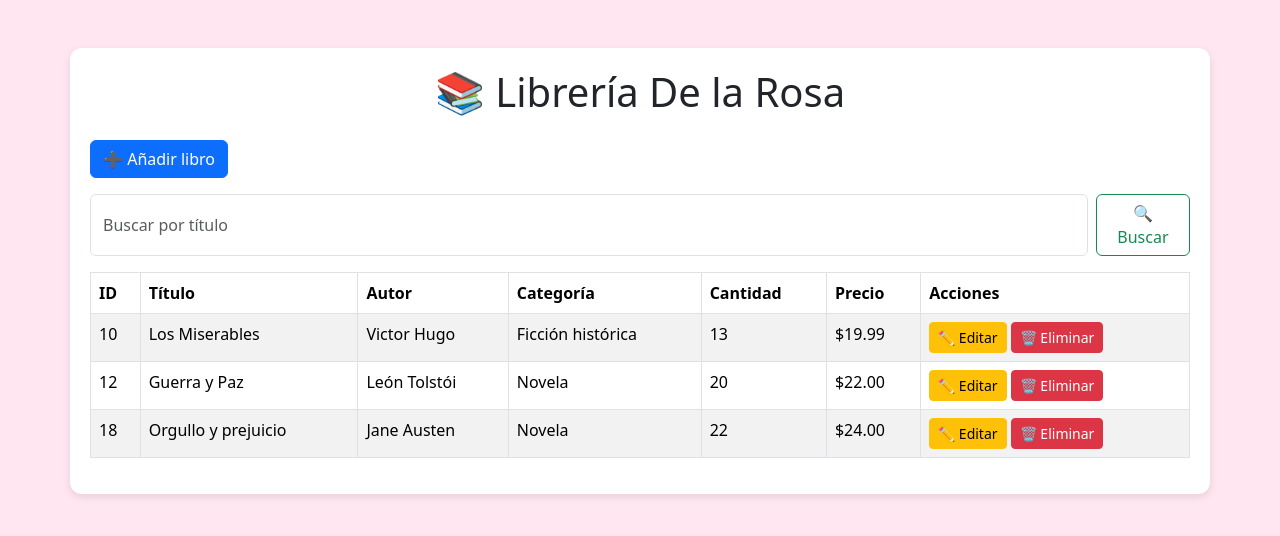
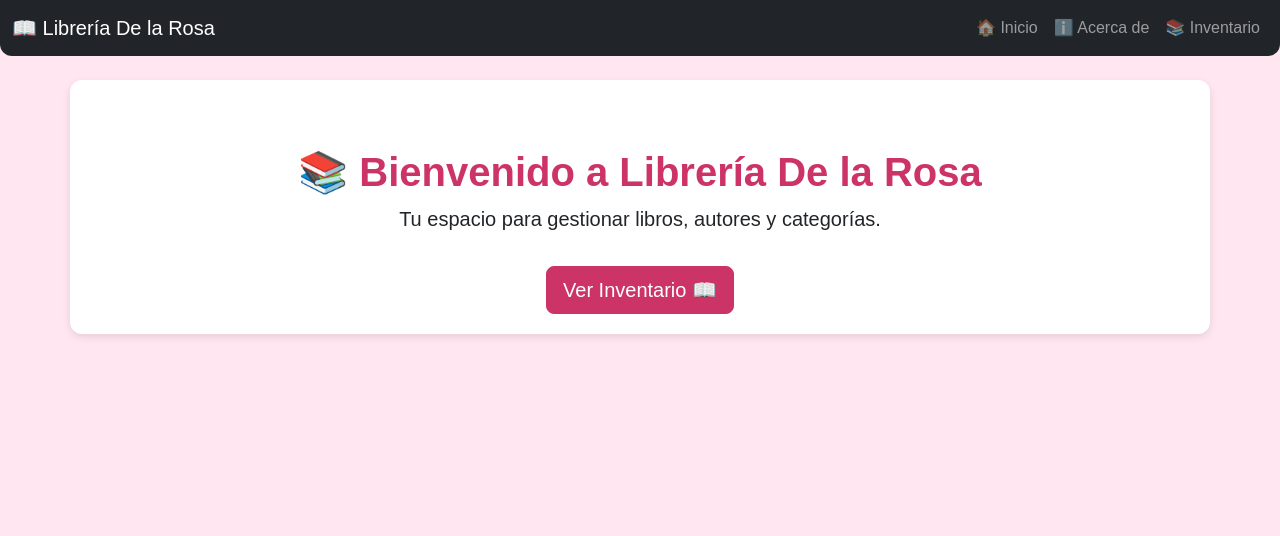
Before and after one commit to iscarv/UEA.-Proyecto-Desarrollo-de-aplicaciones-web.-Paralelo-B, a Flask app: page / in a window 1280 px wide. Shown: the top 536 px of the page. Run offline with Flask 3, Linux system fonts and the light colour scheme.

Commit message:
Tarea (Semana 11)

```diff
--- a/gestion_inventario/app.py
+++ b/gestion_inventario/app.py
@@ -17,12 +17,28 @@ inventario = Inventario(repo)                     # Carga los productos en memor
 
 
 # -----------------------------
-# Ruta principal: listar todos los libros
+# Ruta principal (Home)
 # -----------------------------
 @app.route("/")
-def index():
-    productos = inventario.listar_todos()  # Obtener todos los libros
-    return render_template("index.html", productos=productos)  # Renderizar plantilla
+def home():
+    return render_template("home.html")
+
+
+# -----------------------------
+# Ruta "Acerca de"
+# -----------------------------
+@app.route("/about")
+def about():
+    return render_template("about.html")
+
+
+# -----------------------------
+# Ruta Inventario (lista de libros)
+# -----------------------------
+@app.route("/inventario")
+def inventario_view():
+    productos = inventario.listar_todos()
+    return render_template("index.html", productos=productos)
 
 
 # -----------------------------
@@ -30,11 +46,11 @@ def index():
 # -----------------------------
 @app.route("/search")
 def search():
-    query = request.args.get("q", "").strip()  # Obtener la cadena de búsqueda
+    query = request.args.get("q", "").strip()
     if query:
-        productos = inventario.buscar_por_nombre(query)  # Buscar libros por título
+        productos = inventario.buscar_por_nombre(query)
     else:
-        productos = inventario.listar_todos()  # Si no hay búsqueda, mostrar todos
+        productos = inventario.listar_todos()
     return render_template("index.html", productos=productos)
 
 
@@ -45,7 +61,6 @@ def search():
 def add():
     if request.method == "POST":
         try:
-            # Obtener datos del formulario
             id_ = int(request.form["id"])
             titulo = request.form["titulo"]
             autor = request.form["autor"]
@@ -53,17 +68,16 @@ def add():
             cantidad = int(request.form["cantidad"])
             precio = float(request.form["precio"])
 
-            # Crear instancia de Producto y agregar al inventario
             producto = Producto(id_, titulo, autor, categoria, cantidad, precio)
             inventario.agregar_producto(producto)
 
-            flash("Libro agregado correctamente ✅", "success")  # Mensaje de éxito
-            return redirect(url_for("index"))
+            flash("Libro agregado correctamente ✅", "success")
+            return redirect(url_for("inventario_view"))
 
         except Exception as e:
-            flash(str(e), "danger")  # Mostrar errores si algo falla
+            flash(str(e), "danger")
 
-    return render_template("add.html")  # Mostrar formulario si es GET
+    return render_template("add.html")
 
 
 # -----------------------------
@@ -71,35 +85,33 @@ def add():
 # -----------------------------
 @app.route("/update/<int:id_>", methods=["GET", "POST"])
 def update(id_):
-    producto = repo.obtener(id_)  # Obtener producto por ID
+    producto = repo.obtener(id_)
     if not producto:
         flash("Libro no encontrado ⚠️", "warning")
-        return redirect(url_for("index"))
+        return redirect(url_for("inventario_view"))
 
     if request.method == "POST":
         try:
-            # Actualizar datos con valores del formulario
             titulo = request.form["titulo"]
             autor = request.form["autor"]
             categoria = request.form["categoria"]
             cantidad = int(request.form["cantidad"])
             precio = float(request.form["precio"])
 
-            # Usar setters para validar y actualizar
             producto.set_titulo(titulo)
             producto.set_autor(autor)
             producto.set_categoria(categoria)
             producto.set_cantidad(cantidad)
             producto.set_precio(precio)
 
-            inventario.actualizar_producto(producto)  # Guardar cambios
+            inventario.actualizar_producto(producto)
             flash("Libro actualizado ✅", "success")
-            return redirect(url_for("index"))
+            return redirect(url_for("inventario_view"))
 
         except Exception as e:
-            flash(str(e), "danger")  # Mostrar errores
+            flash(str(e), "danger")
 
-    return render_template("update.html", producto=producto)  # Mostrar formulario con datos actuales
+    return render_template("update.html", producto=producto)
 
 
 # -----------------------------
@@ -108,16 +120,16 @@ def update(id_):
 @app.route("/delete/<int:id_>")
 def delete(id_):
     try:
-        inventario.eliminar_producto(id_)  # Eliminar del inventario
-        flash("Libro eliminado 🗑️", "success")  # Mensaje de éxito
+        inventario.eliminar_producto(id_)
+        flash("Libro eliminado 🗑️", "success")
     except Exception as e:
-        flash(str(e), "danger")  # Mostrar errores
+        flash(str(e), "danger")
 
-    return redirect(url_for("index"))  # Volver a la lista de libros
+    return redirect(url_for("inventario_view"))
 
 
 # -----------------------------
 # Ejecutar la aplicación
 # -----------------------------
 if __name__ == "__main__":
-    app.run(debug=True)  # Ejecutar servidor Flask en modo debug
+    app.run(debug=True)
--- a/gestion_inventario/static/style.css
+++ b/gestion_inventario/static/style.css
@@ -1,6 +1,9 @@
 /* Fondo general rosado muy sutil */
 body {
   background-color: #ffe6f0; /* rosado claro */
+  font-family: Arial, sans-serif;
+  margin: 0;
+  padding: 0;
 }
 
 /* Cuadro principal del inventario */
@@ -10,3 +13,45 @@ body {
   padding: 20px;
   box-shadow: 0px 3px 8px rgba(0,0,0,0.1);
 }
+
+/* Estilo para los encabezados */
+h1, h2, h3 {
+  color: #cc3366; /* rosado fuerte */
+  font-weight: bold;
+}
+
+/* Botones personalizados */
+.btn-primary {
+  background-color: #cc3366;
+  border-color: #cc3366;
+}
+
+.btn-primary:hover {
+  background-color: #b32d59;
+  border-color: #b32d59;
+}
+
+.btn-outline-success {
+  color: #cc3366;
+  border-color: #cc3366;
+}
+
+.btn-outline-success:hover {
+  background-color: #cc3366;
+  color: #fff;
+}
+
+/* Navbar */
+.navbar {
+  border-radius: 0 0 12px 12px;
+}
+
+/* Tablas */
+.table th {
+  background-color: #ffccd9;
+}
+
+.table td, .table th {
+  vertical-align: middle;
+  text-align: center;
+}
--- a/gestion_inventario/templates/base.html
+++ b/gestion_inventario/templates/base.html
@@ -1,45 +1,50 @@
-<!doctype html>
+<!DOCTYPE html>
 <html lang="es">
 <head>
-    <!-- Configuración de codificación -->
-    <meta charset="utf-8">
-
-    <!-- Título que aparece en la pestaña del navegador -->
+  <meta charset="UTF-8">
+  <meta name="viewport" content="width=device-width, initial-scale=1.0">
   <title>Librería De la Rosa</title>
 
-    <!-- Importación de Bootstrap (estilos prediseñados) -->
-    <link href="https://cdn.jsdelivr.net/npm/bootstrap@5.3.3/dist/css/bootstrap.min.css" rel="stylesheet">
+  <!-- Bootstrap CSS -->
+  <link href="https://cdn.jsdelivr.net/npm/bootstrap@5.3.0/dist/css/bootstrap.min.css" rel="stylesheet">
 
-    <!-- Enlace al archivo CSS personalizado ubicado en /static/style.css -->
+  <!-- CSS personalizado -->
+  <!-- Se cambia la ruta a style.css directamente en static -->
   <link rel="stylesheet" href="{{ url_for('static', filename='style.css') }}">
 </head>
+<body>
 
-  <body>
-    <!-- Contenedor principal con margen vertical -->
-    <div class="container my-5">
+  <!-- Navbar -->
+  <nav class="navbar navbar-expand-lg navbar-dark bg-dark mb-4">
+    <div class="container-fluid">
+      <a class="navbar-brand" href="{{ url_for('home') }}">📖 Librería De la Rosa</a>
+      <button class="navbar-toggler" type="button" data-bs-toggle="collapse" data-bs-target="#navbarNav"
+              aria-controls="navbarNav" aria-expanded="false" aria-label="Toggle navigation">
+        <span class="navbar-toggler-icon"></span>
+      </button>
 
-      <!-- Encabezado principal de la aplicación -->
-      <h1 class="mb-4 text-center">📚 Librería De la Rosa</h1>
+      <div class="collapse navbar-collapse" id="navbarNav">
+        <ul class="navbar-nav ms-auto">
+          <li class="nav-item">
+            <a class="nav-link" href="{{ url_for('home') }}">🏠 Inicio</a>
+          </li>
+          <li class="nav-item">
+            <a class="nav-link" href="{{ url_for('about') }}">ℹ️ Acerca de</a>
+          </li>
+          <li class="nav-item">
+            <a class="nav-link" href="{{ url_for('inventario_view') }}">📚 Inventario</a>
+          </li>
+        </ul>
+      </div>
+    </div>
+  </nav>
 
-      <!-- Sección para mostrar mensajes flash (ej: éxito, error, advertencia) -->
-      {% with messages = get_flashed_messages(with_categories=true) %}
-        {% if messages %}
-          {% for category, message in messages %}
-            <!-- Cada mensaje se muestra con su categoría (success, danger, warning, etc.) -->
-            <div class="alert alert-{{ category }} alert-dismissible fade show" role="alert">
-              {{ message }}
-              <!-- Botón para cerrar el mensaje -->
-              <button type="button" class="btn-close" data-bs-dismiss="alert"></button>
-            </div>
-          {% endfor %}
-        {% endif %}
-      {% endwith %}
-
-      <!-- Aquí se insertará el contenido de cada página hija -->
+  <!-- Contenido dinámico -->
+  <div class="container">
     {% block content %}{% endblock %}
   </div>
 
-    <!-- Script de Bootstrap para funcionalidades como botones y alertas -->
-    <script src="https://cdn.jsdelivr.net/npm/bootstrap@5.3.3/dist/js/bootstrap.bundle.min.js"></script>
+  <!-- Bootstrap JS -->
+  <script src="https://cdn.jsdelivr.net/npm/bootstrap@5.3.0/dist/js/bootstrap.bundle.min.js"></script>
 </body>
 </html>
--- /dev/null
+++ b/gestion_inventario/templates/home.html
@@ -0,0 +1,12 @@
+{% extends "base.html" %}
+{% block content %}
+
+<div class="text-center mt-5">
+  <h1>📚 Bienvenido a Librería De la Rosa</h1>
+  <p class="lead">Tu espacio para gestionar libros, autores y categorías.</p>
+  <a href="{{ url_for('inventario_view') }}" class="btn btn-primary btn-lg mt-3">
+    Ver Inventario 📖
+  </a>
+</div>
+
+{% endblock %}
--- a/gestion_inventario/templates/index.html
+++ b/gestion_inventario/templates/index.html
@@ -1,5 +1,7 @@
 {% extends "base.html" %}
 {% block content %}
+
+<h2 class="mb-4">📚 Inventario de libros</h2>
 
 <!-- Botón para añadir un nuevo libro al inventario -->
 <a class="btn btn-primary mb-3" href="{{ url_for('add') }}">➕ Añadir libro</a>
```
Also changed, not shown: gestion_inventario/models.py (+28 -64 lines), gestion_inventario/templates/about.html (added, +22 -0 lines). Lines whose indentation alone changed are shown as unchanged.
